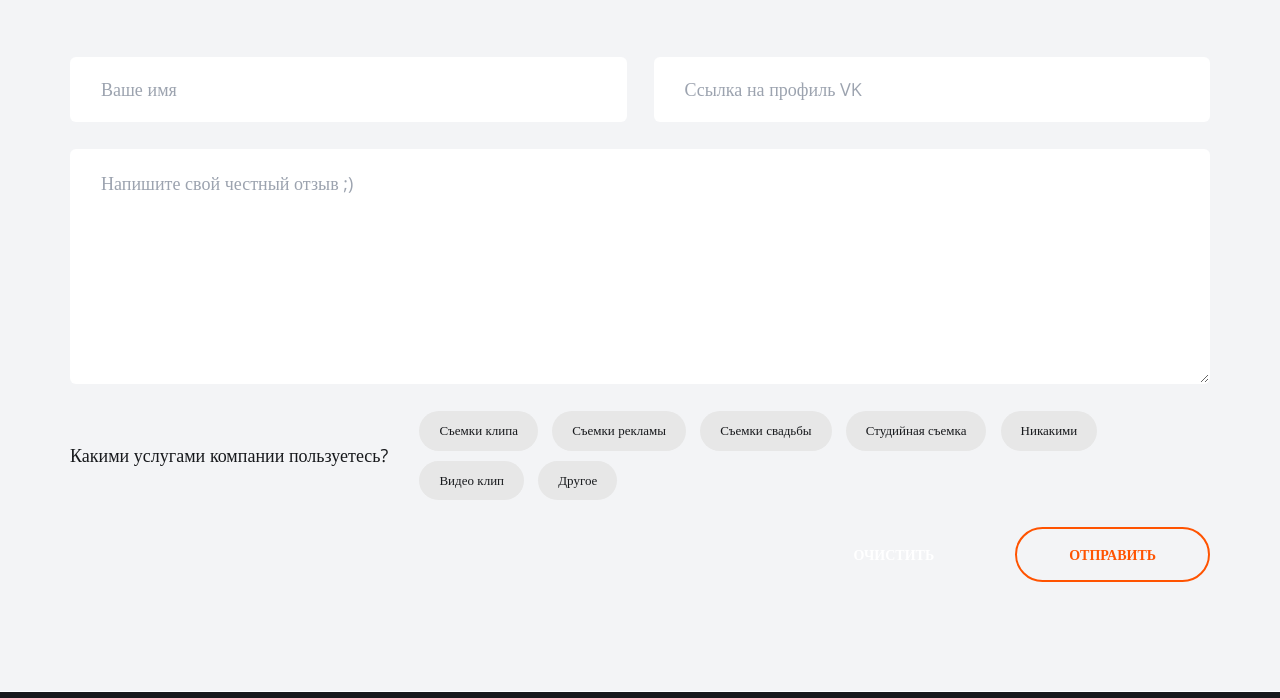
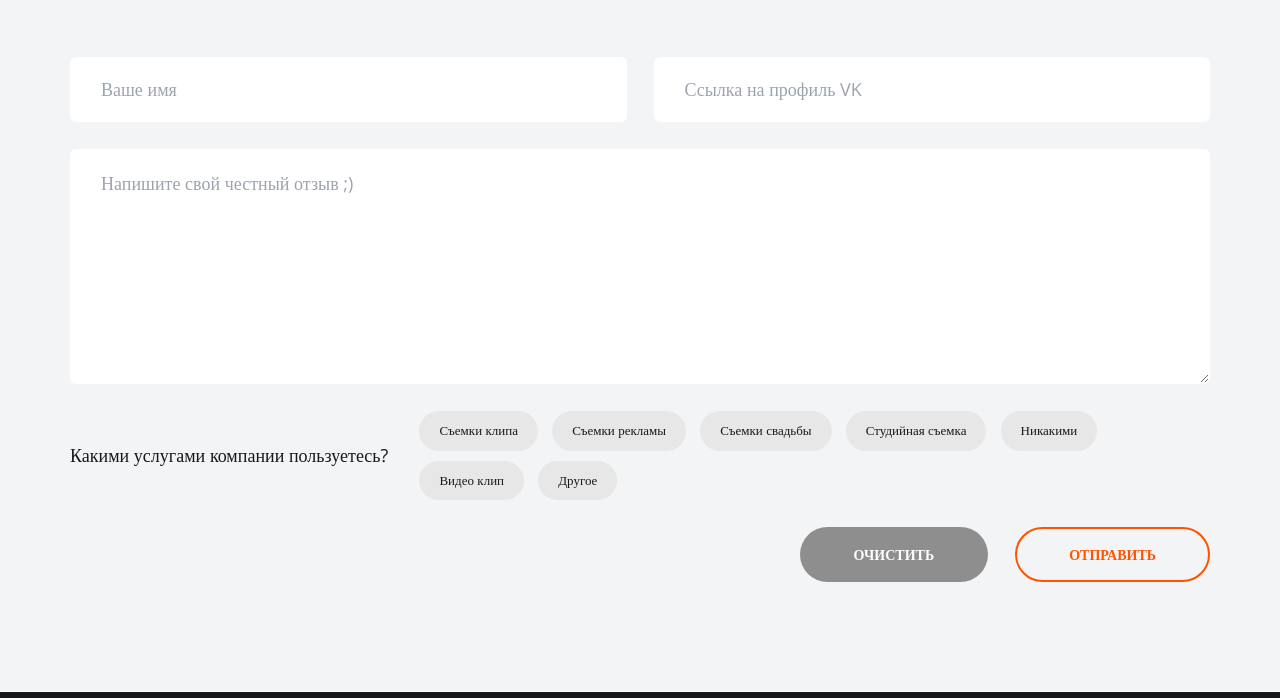
Before and after one commit to JuckM4n/video-prod-tailwind, a website: page docs/reviews.html in a window 1280 px wide. Shown: the part 2305-3003 px from the top of the page. Drawn offline with nearby package versions, Linux system fonts and the light colour scheme.

Commit message:
update background in reset button

```diff
--- a/docs/reviews.html
+++ b/docs/reviews.html
@@ -290,7 +290,7 @@
             </div>
             <div class="flex justify-end items-center gap-[27px] mb-[27px]">
               <button type="reset"
-                class="bg-transparent border-2 bg-[#8E8E8E] border-transparent text-white rounded-full font-bold text-[14px] uppercase cursor-pointer transition py-[15px] px-[52px] hover:bg-[#2B2B2B] hover:text-white">Очистить</button>
+                class="border-2 bg-[#8E8E8E] border-transparent text-white rounded-full font-bold text-[14px] uppercase cursor-pointer transition py-[15px] px-[52px] hover:bg-[#2B2B2B] hover:text-white">Очистить</button>
               <button type="submit"
                 class="bg-transparent border-2 border-orange text-orange rounded-full font-bold text-[14px] uppercase cursor-pointer transition py-[15px] px-[52px] hover:bg-orange hover:text-white">Отправить</button>
             </div>
```
